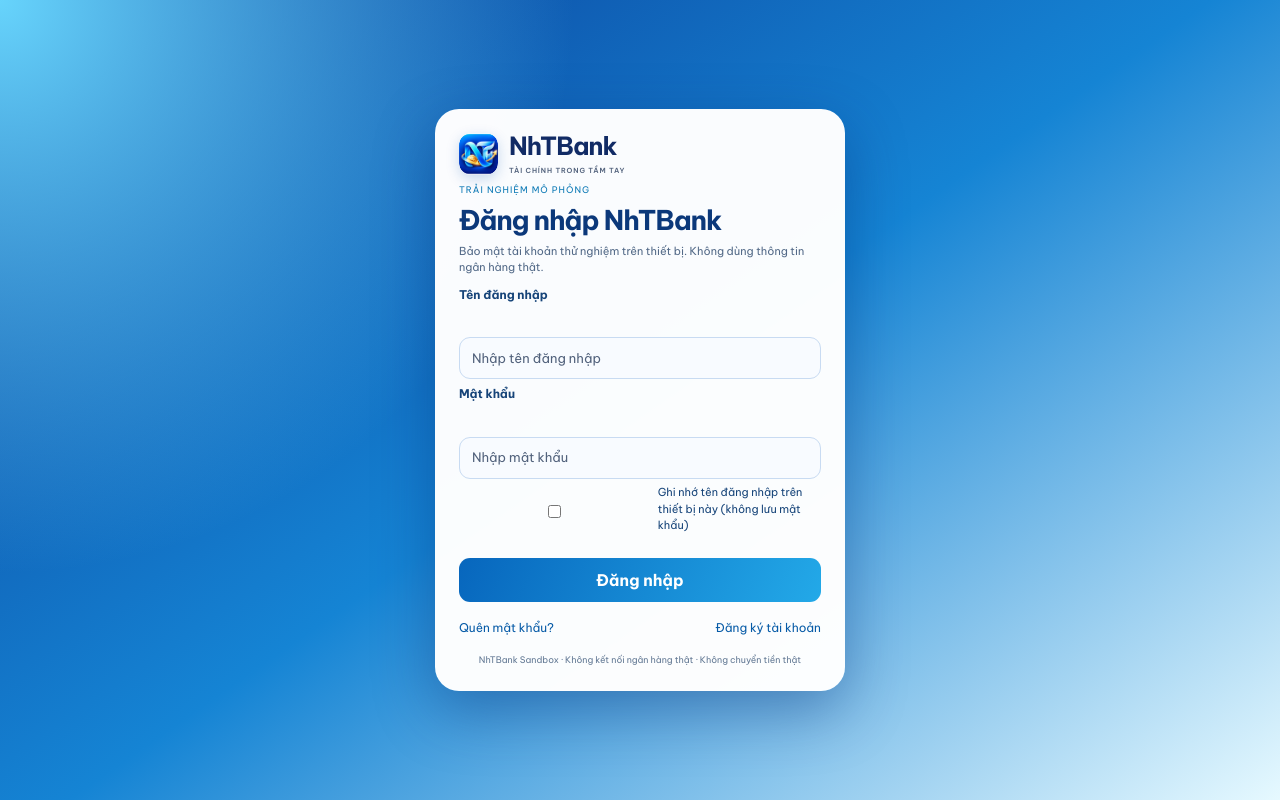
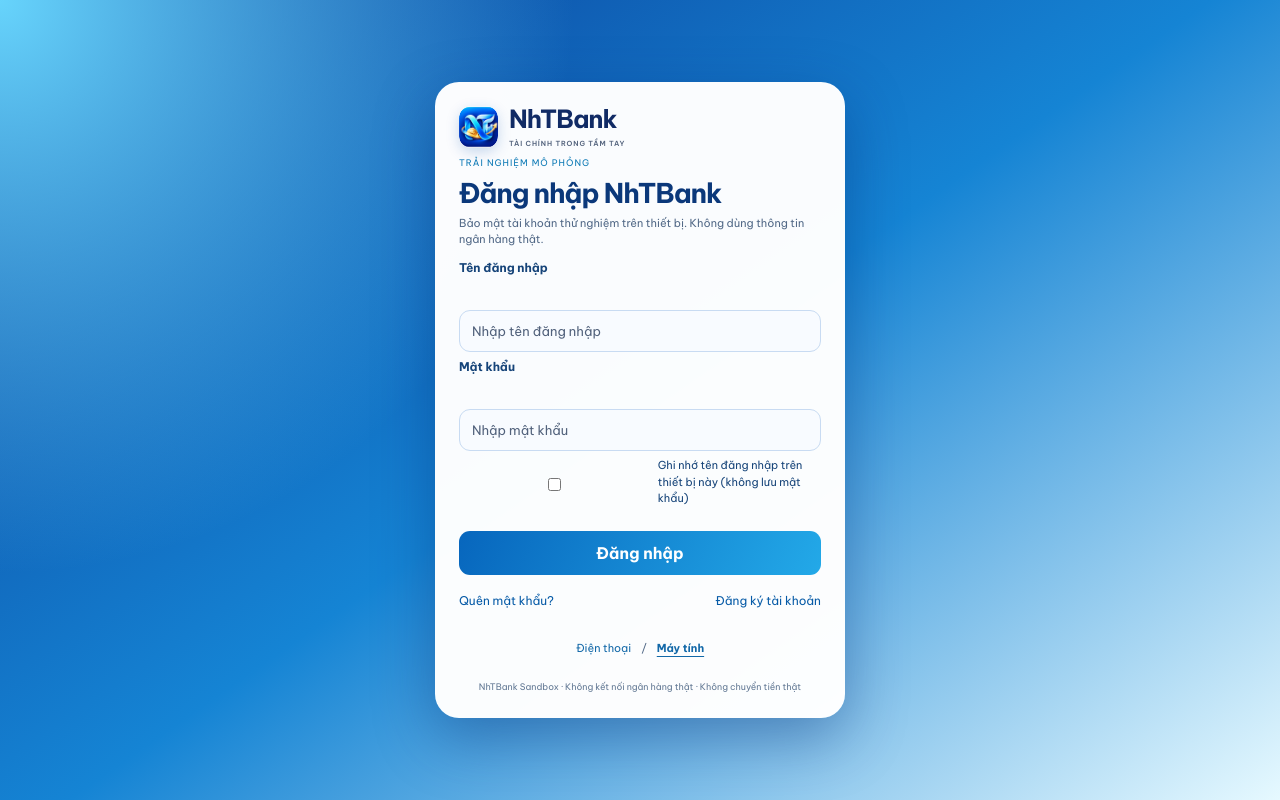
Before and after one commit to tuong26121-cell/Ngan_hang_NhTBank, a React (Vite) app in the folder frontend/: page / in a window 1280 px wide. Built offline with nearby package versions, Linux system fonts and the light colour scheme.

Commit message:
brand: use supplied NT logo in 500ms splash and allow layout switching

```diff
--- a/frontend/src/components/AuthGate.jsx
+++ b/frontend/src/components/AuthGate.jsx
@@ -1,5 +1,6 @@
 import {useEffect,useState} from "react";
 import {Brand} from "./ui";
+import {DisplaySwitcher} from "./ReferenceArt";
 import {registerDemo,verifyDemo} from "../lib/demoAuth";
 import "./auth-shell.css";
 const SESSION_KEY="nhtbank-demo-remember-user";
@@ -23,7 +24,7 @@ export default function AuthGate({onLogin}){
  }catch(e){setError(e.message||"Có lỗi xảy ra.");}finally{setBusy(false);}
  }
  return <div className="auth-screen">
- {splash?<div className="auth-splash" role="status" aria-label="Đang mở NhTBank"><div className="auth-logo"><Brand light/></div></div>:
+ {splash?<div className="auth-splash" role="status" aria-label="Đang mở NhTBank"><div className="auth-logo"><img src={`${import.meta.env.BASE_URL}branding/nt-logo.webp`} alt="Biểu tượng NhTBank NT" width="180" height="180"/><strong>NhTBank</strong></div></div>:
  <div className="auth-card">
   <div className="auth-heading"><Brand/><span>TRẢI NGHIỆM MÔ PHỎNG</span><h1>{mode==="register"?"Đăng ký tài khoản":mode==="forgot"?"Quên mật khẩu":"Đăng nhập NhTBank"}</h1><p>Bảo mật tài khoản thử nghiệm trên thiết bị. Không dùng thông tin ngân hàng thật.</p></div>
   <form onSubmit={submit} className="auth-fields">
@@ -37,7 +38,7 @@ export default function AuthGate({onLogin}){
   <div className="auth-links">
    {mode==="login"?<><button onClick={()=>{setMode("forgot");setError("");setNotice("")}}>Quên mật khẩu?</button><button onClick={()=>{setMode("register");setError("");setNotice("")}}>Đăng ký tài khoản</button></>:<button onClick={()=>{setMode("login");setError("");setNotice("");setPassword("")}}>Quay lại đăng nhập</button>}
   </div>
-  <p className="auth-footer">NhTBank Sandbox · Không kết nối ngân hàng thật · Không chuyển tiền thật</p>
+  <DisplaySwitcher/><p className="auth-footer">NhTBank Sandbox · Không kết nối ngân hàng thật · Không chuyển tiền thật</p>
  </div>}
  </div>
 }
```
